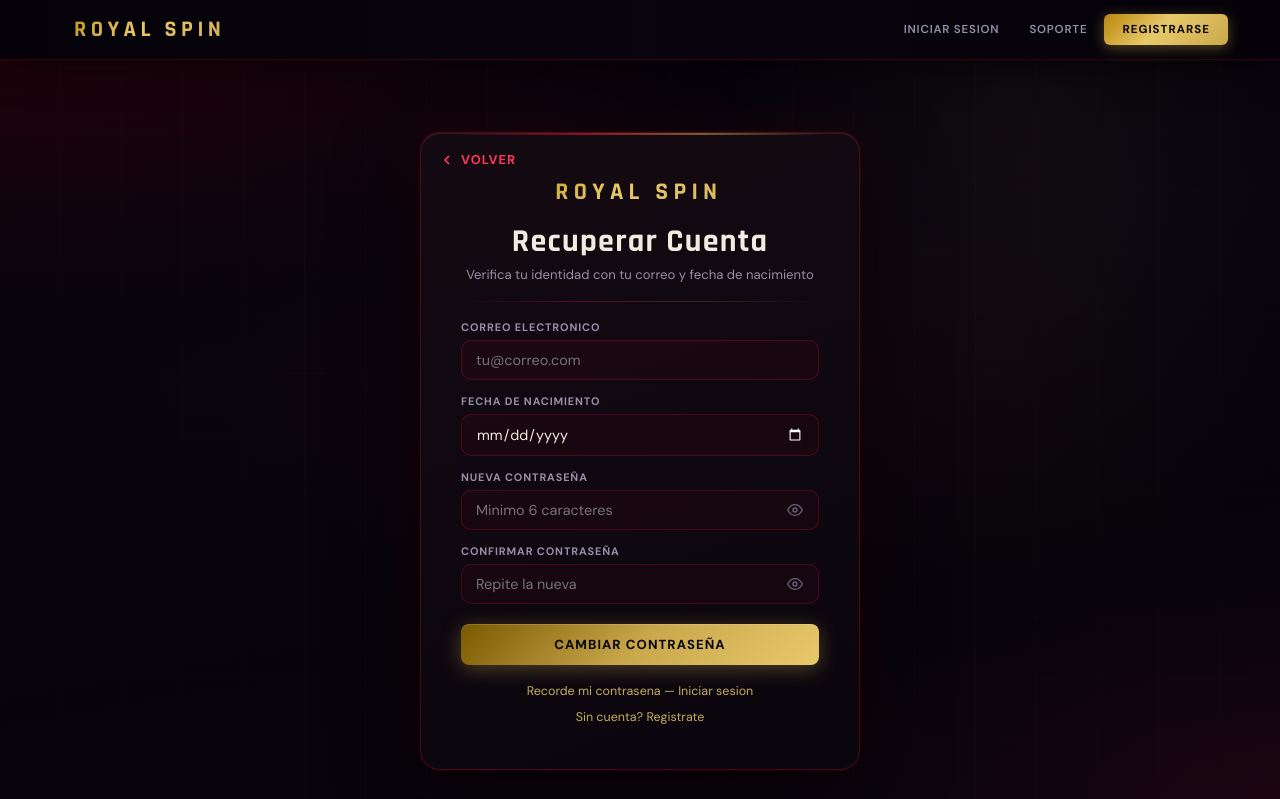
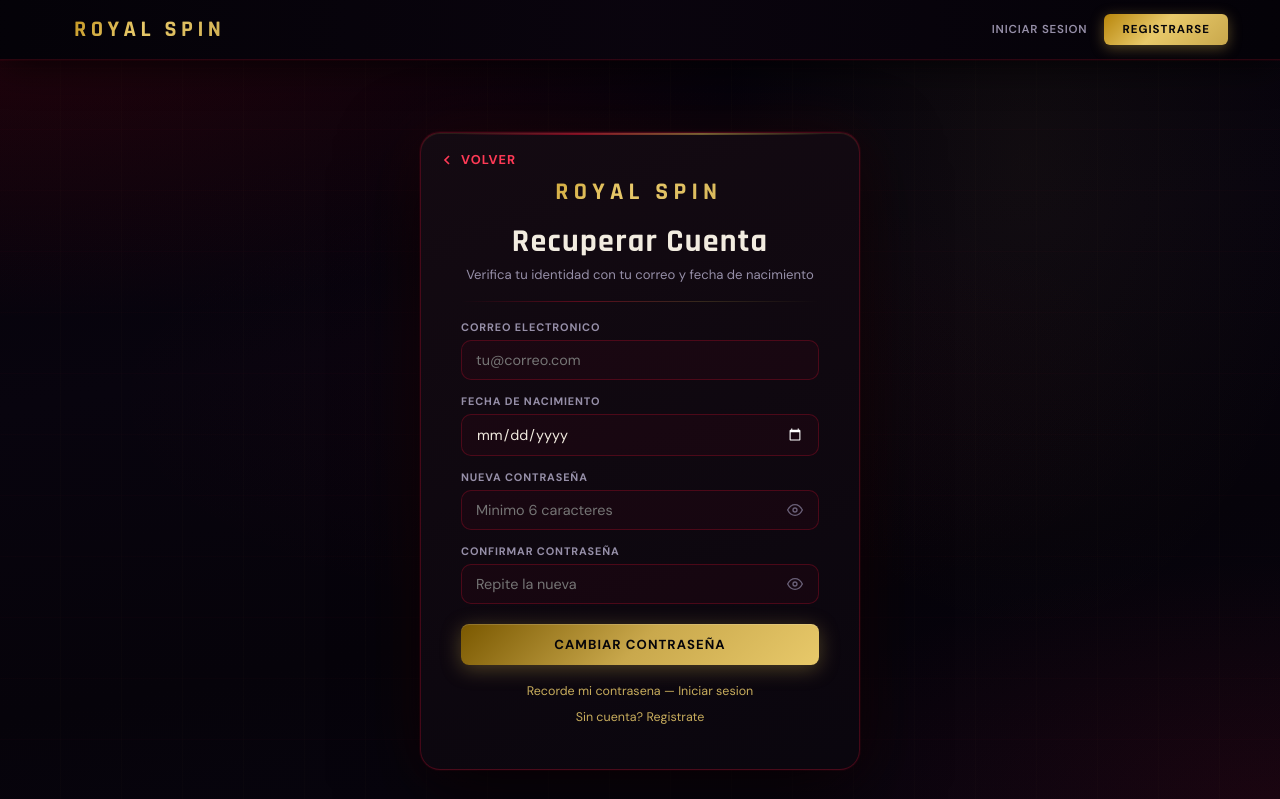
Before and after one commit to Roois334/Proyecto-Casino, a Flask app: page /forgot-password in a window 1280 px wide. Shown: the top 799 px of the page. Run offline with Flask 3, Linux system fonts and the light colour scheme.

Commit message:
Quitar soporte del nav

```diff
--- a/templates/base.html
+++ b/templates/base.html
@@ -275,7 +275,6 @@
         {% if request.path != '/login' %}
         <a href="/login" class="nav-link">Iniciar Sesion</a>
         {% endif %}
-        <a href="/soporte" class="nav-link">Soporte</a>
         {% if request.path != '/registro' %}
         <a href="/registro" class="nav-cta">Registrarse</a>
         {% endif %}
```
